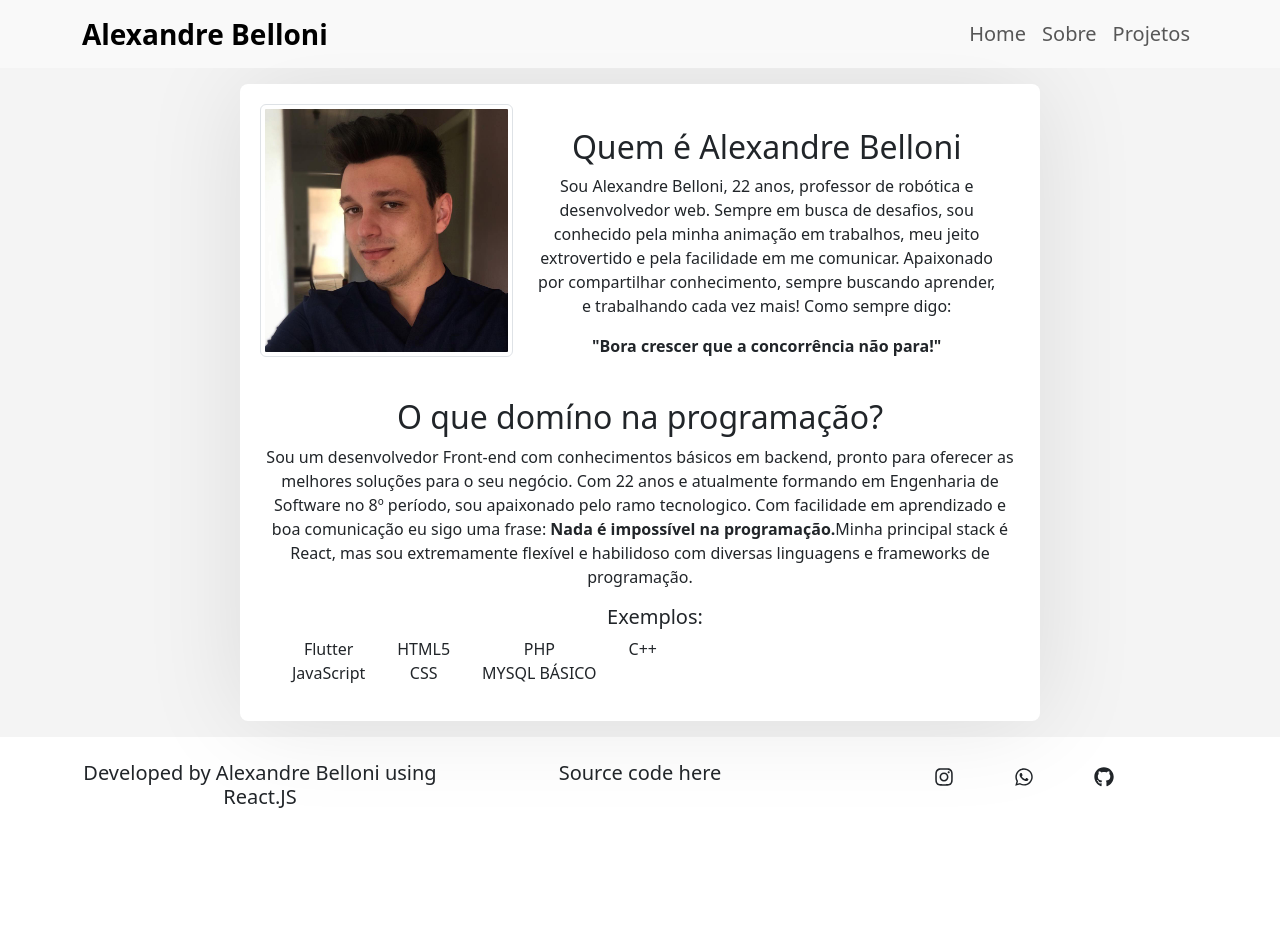
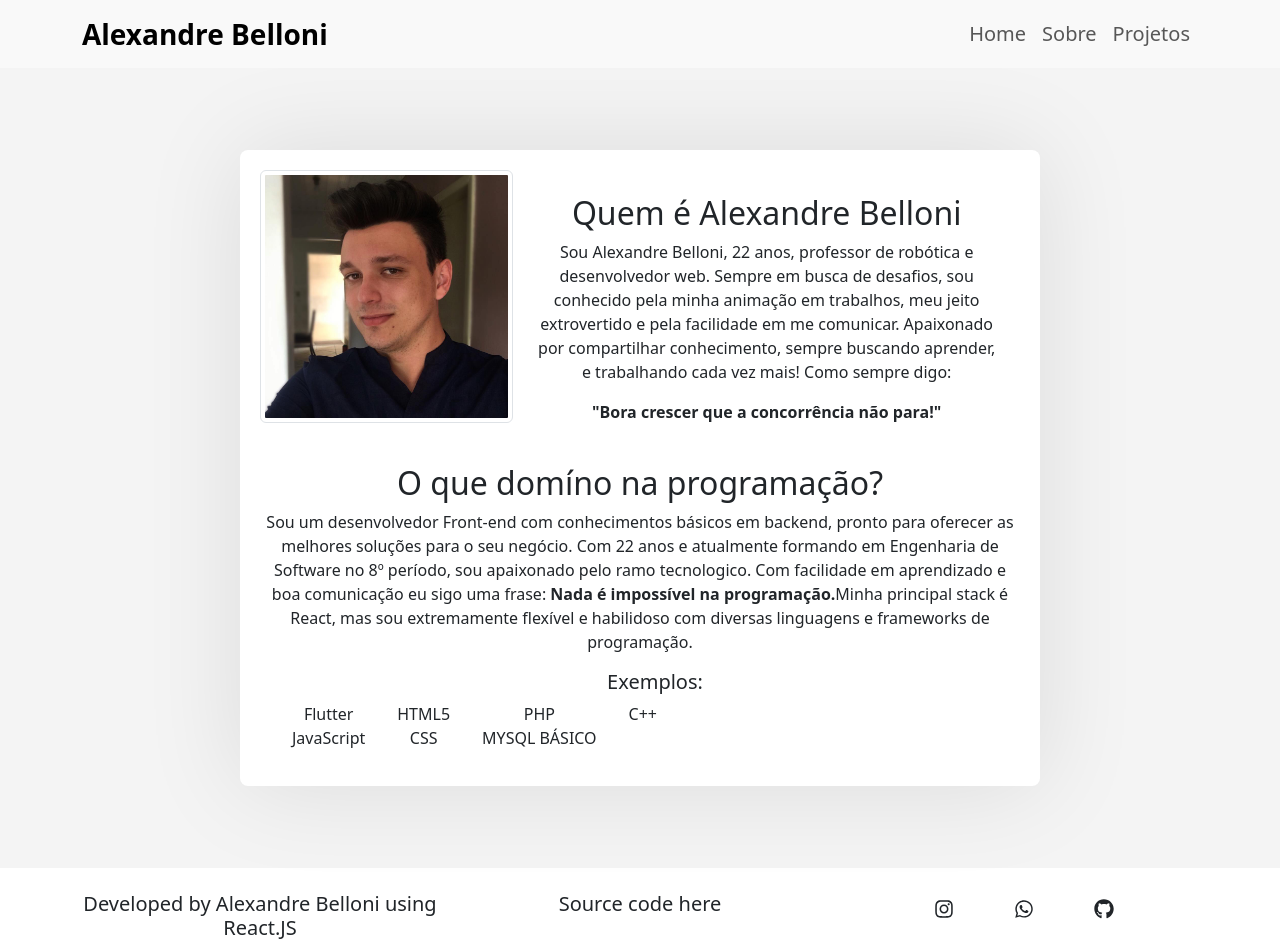
Before and after one commit to Alexandre10y/Portfifolio, a React (Create React App) app: page /About in a window 1280 px wide. Before the commit the page ends 817 px from the top, so only its background shows below. Built offline with nearby package versions, Linux system fonts and the light colour scheme.

Commit message:
correção tela de sobre

```diff
--- a/src/Pages/About/index.jsx
+++ b/src/Pages/About/index.jsx
@@ -6,7 +6,7 @@ import './style.css';
 function about() {
     return (
         <>
-            <div className="sobre-container p-3">
+            <div className="sobre-container p-3 height-100">
                 <div className="sobre-content ">
                     <div className='d-flex'>
 
--- a/src/Pages/About/style.css
+++ b/src/Pages/About/style.css
@@ -13,6 +13,9 @@
     border-radius: 8px;
     box-shadow: 0 0 100px rgba(0, 0, 0, 0.1);
 }
+.height-100{
+    height: 100vh;
+}
 ul li{
     list-style: none !important;
     padding: 0;
```
